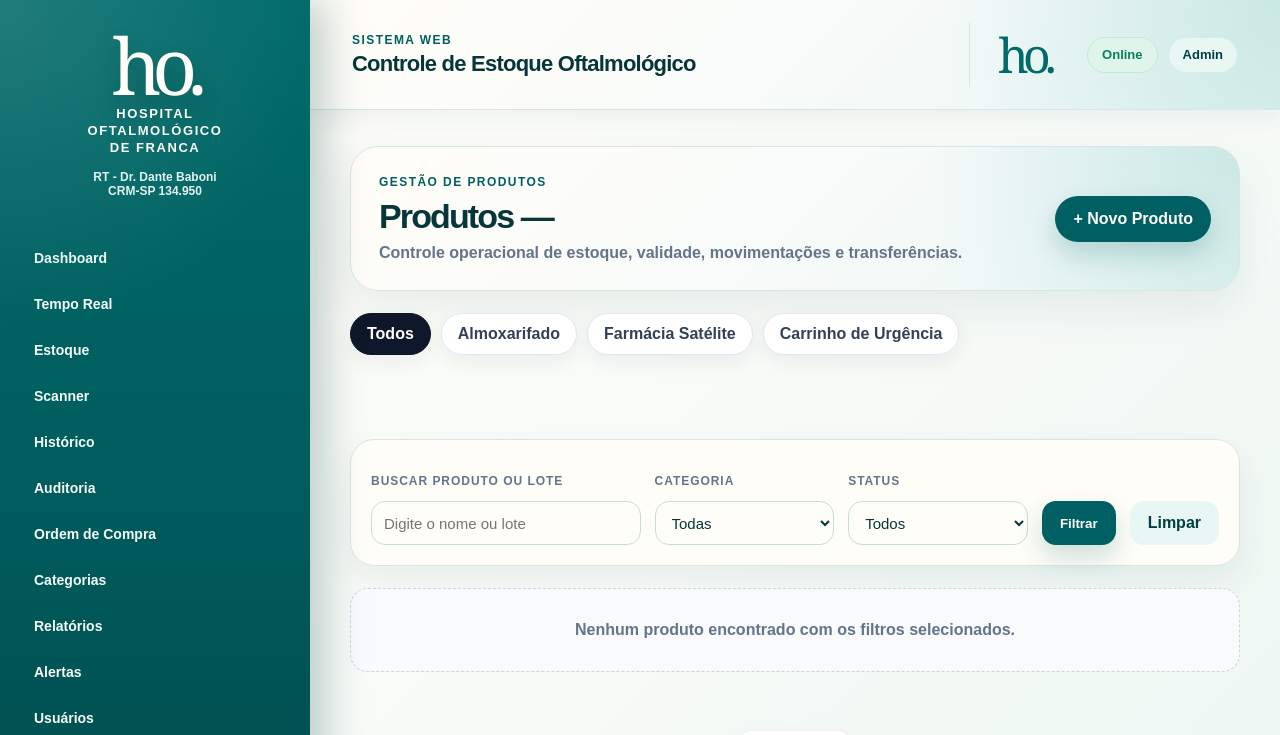
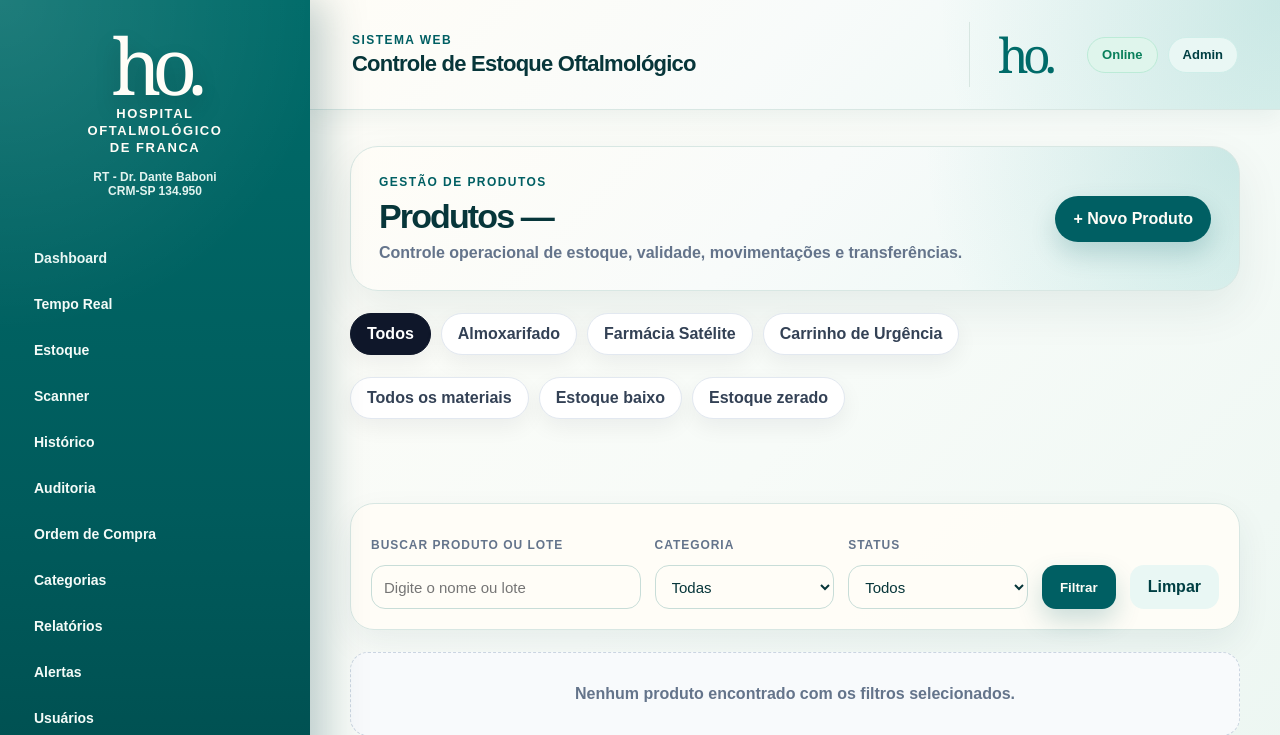
Before and after one commit to gabriel-brinoti/controle_oftalmo, a Python web app: template templates/produtos.html in a window 1280 px wide. Shown: the top 735 px of the page. Run offline with Jinja, Linux system fonts and the light colour scheme; the template is opened without the code that fills it, so the values that code supplies are empty.

Commit message:
acresentado filtros de estoque baixo e zerado

```diff
--- a/templates/produtos.html
+++ b/templates/produtos.html
@@ -21,6 +21,14 @@
             class="{{ 'ativo' if tipo_estoque == 'farmacia_satelite' else '' }}">Farmácia Satélite</a>
         <a href="{{ url_for('produtos', tipo_estoque='carrinho_urgencia') }}"
             class="{{ 'ativo' if tipo_estoque == 'carrinho_urgencia' else '' }}">Carrinho de Urgência</a>
+    </div>
+    <div class="stock-tabs-premium stock-alert-tabs">
+        <a href="{{ url_for('produtos', tipo_estoque=tipo_estoque, filtro='todos', busca=busca, categoria_id=categoria_id) if tipo_estoque else url_for('produtos', filtro='todos', busca=busca, categoria_id=categoria_id) }}"
+            class="{{ 'ativo' if filtro == 'todos' else '' }}">Todos os materiais</a>
+        <a href="{{ url_for('produtos', tipo_estoque=tipo_estoque, filtro='estoque', busca=busca, categoria_id=categoria_id) if tipo_estoque else url_for('produtos', filtro='estoque', busca=busca, categoria_id=categoria_id) }}"
+            class="{{ 'ativo' if filtro == 'estoque' else '' }}">Estoque baixo</a>
+        <a href="{{ url_for('produtos', tipo_estoque=tipo_estoque, filtro='zerado', busca=busca, categoria_id=categoria_id) if tipo_estoque else url_for('produtos', filtro='zerado', busca=busca, categoria_id=categoria_id) }}"
+            class="{{ 'ativo' if filtro == 'zerado' else '' }}">Estoque zerado</a>
     </div>
 
     <div class="alertas-operacionais">
@@ -68,6 +76,7 @@
                     <option value="proximos" {% if filtro=='proximos' %}selected{% endif %}>Próximos do vencimento
                     </option>
                     <option value="estoque" {% if filtro=='estoque' %}selected{% endif %}>Estoque baixo</option>
+                    <option value="zerado" {% if filtro=='zerado' %}selected{% endif %}>Estoque zerado</option>
                 </select>
             </div>
 
```
Also changed, not shown: app.py (+7 -1 lines).
